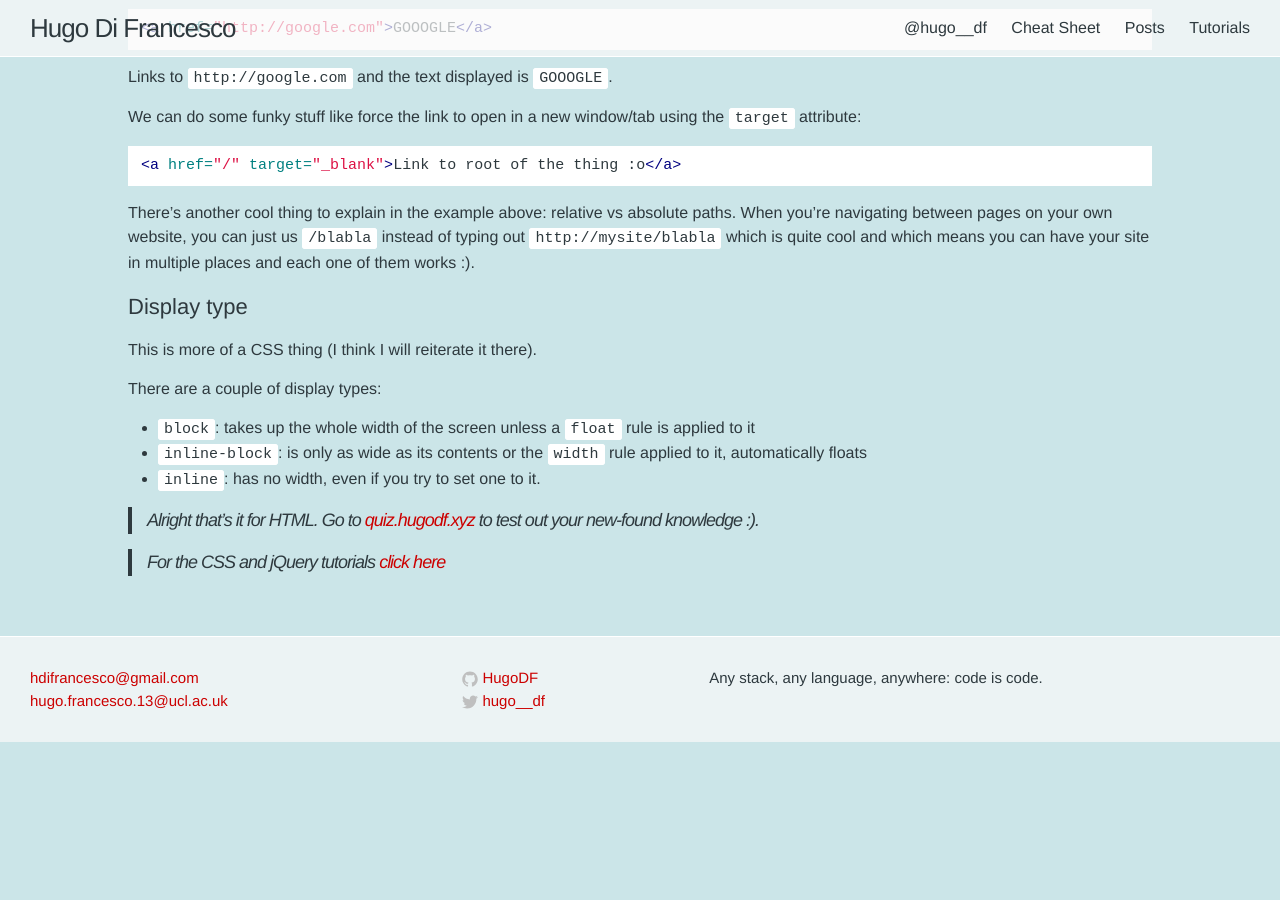
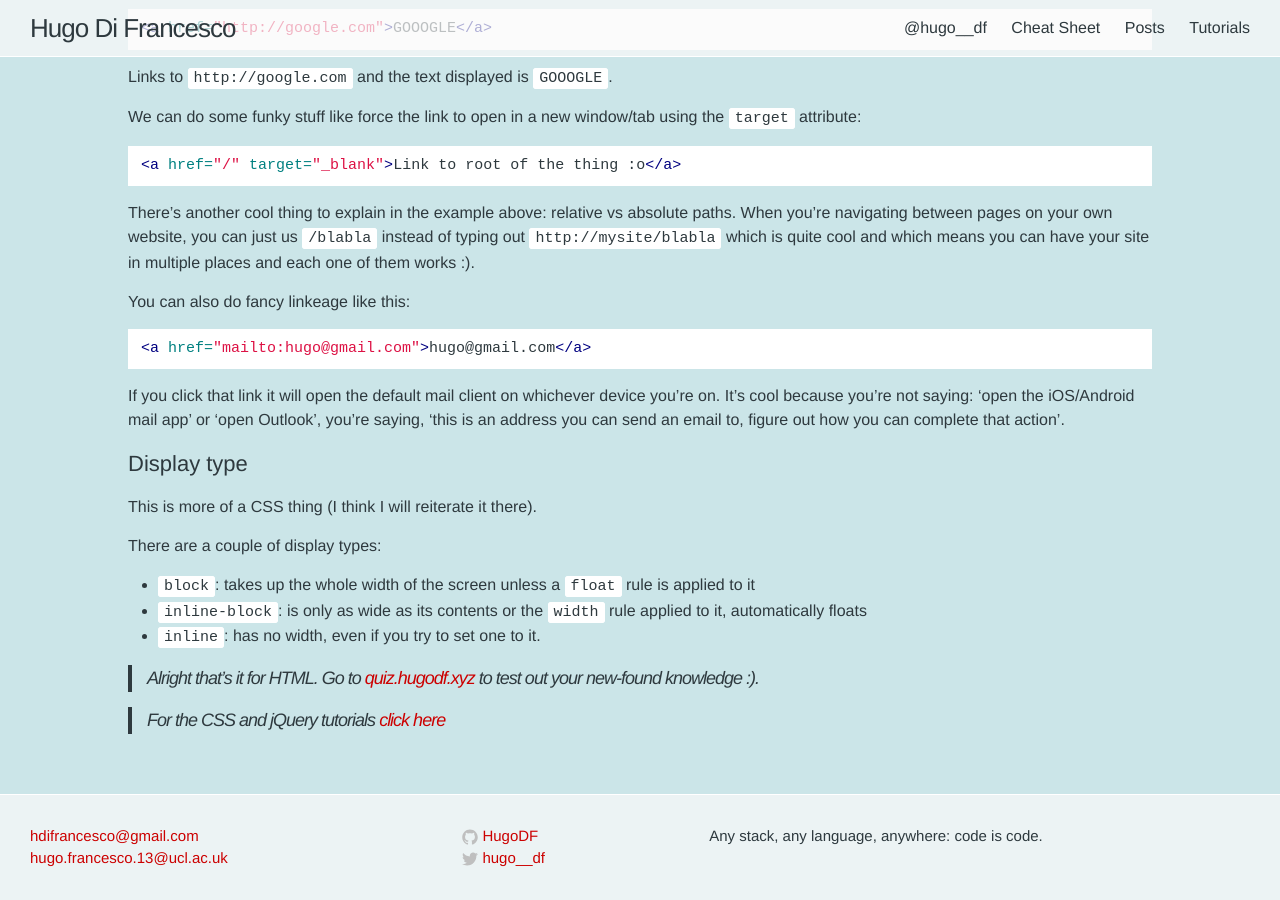
Before and after one commit to HugoDF/HugoDF.github.io, a Jekyll site: the page built from _posts/2015-11-05-html-recap.md, in a window 1280 px wide and 900 px high, scrolled down 3433 px. Built offline with Jekyll 4.4.1, drawn with Linux system fonts in a browser that asks for light colours; Markdown is read by kramdown in place of the engine named in the settings; before the commit the page ends 4175 px from its top, so only the background shows below that.

Commit message:
add mailto

````diff
--- a/_posts/2015-11-05-html-recap.md
+++ b/_posts/2015-11-05-html-recap.md
@@ -147,6 +147,13 @@ We can do some funky stuff like force the link to open in a new window/tab using
 
 There's another cool thing to explain in the example above: relative vs absolute paths. When you're navigating between pages on your own website, you can just us `/blabla` instead of typing out `http://mysite/blabla` which is quite cool and which means you can have your site in multiple places and each one of them works :).
 
+You can also do fancy linkeage like this:
+```html
+<a href="mailto:hugo@gmail.com">hugo@gmail.com</a>
+```
+
+If you click that link it will open the default mail client on whichever device you're on. It's cool because you're not saying: 'open the iOS/Android mail app' or 'open Outlook', you're saying, 'this is an address you can send an email to, figure out how you can complete that action'.
+
 ##Display type
 This is more of a CSS thing (I think I will reiterate it there).
 
````
